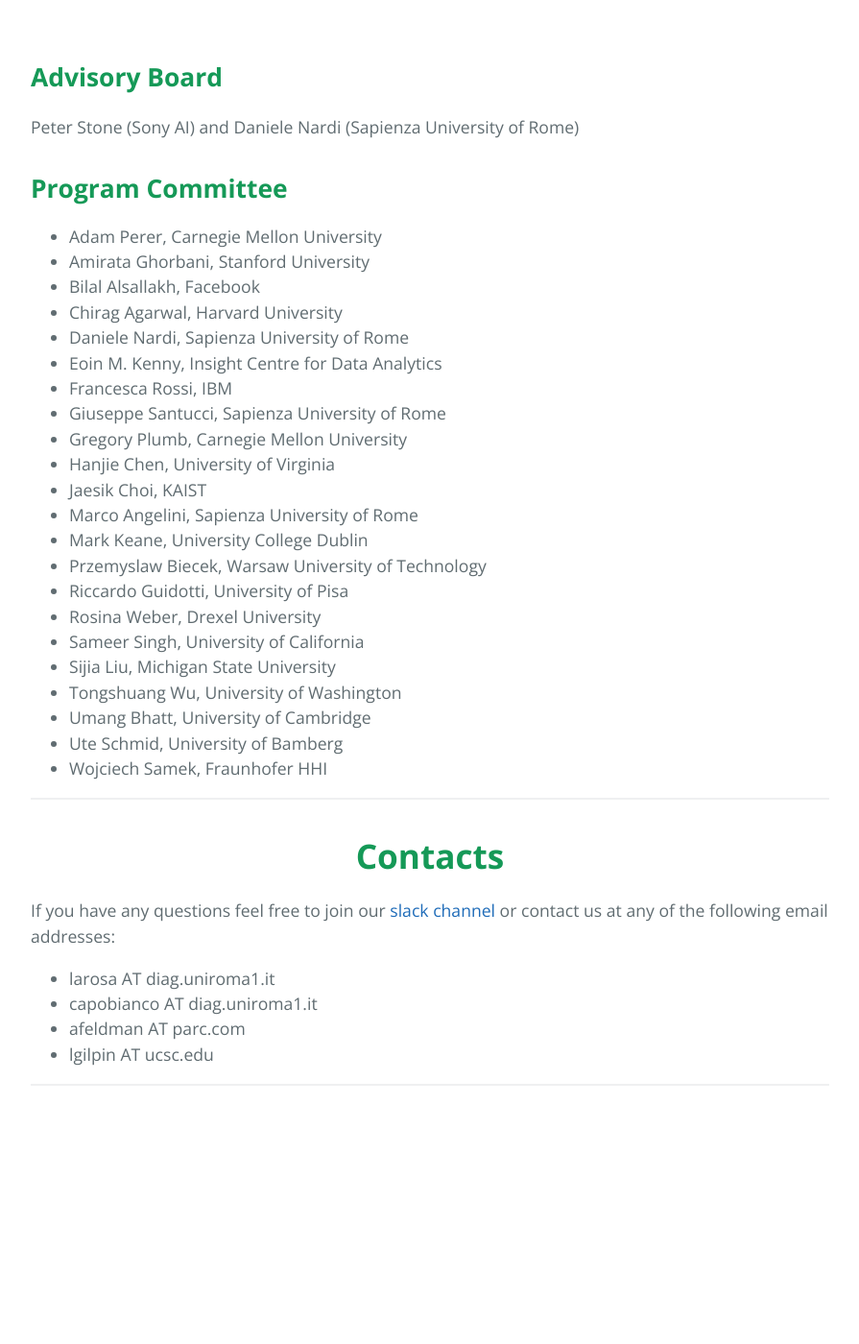
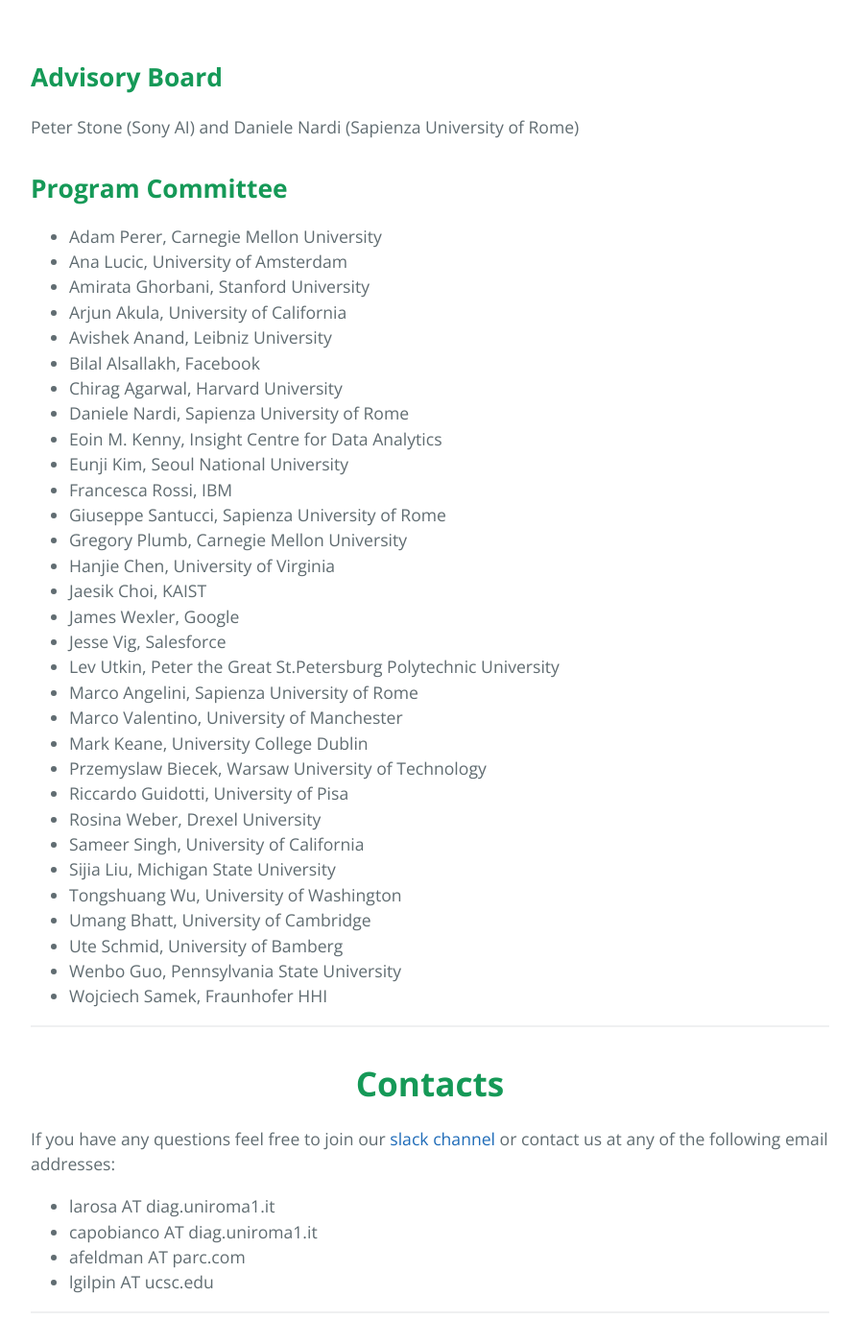
Before and after one commit to xai4debugging/xai4debugging.github.io, a Jekyll site: the page built from index.md, in a window 1280 px wide and 1400 px high, scrolled down 5474 px. Shown: the whole window at 96% size, without its empty margins (192-1087 px from the left). Built offline with Jekyll 4.4.1, drawn with Linux system fonts in a browser that asks for light colours; before the commit the page ends 6653 px from its top, so only the background shows below that; some of the changed text lies outside the part shown.

Commit message:
added new program committee members

```diff
--- a/_config.yml
+++ b/_config.yml
@@ -1,5 +1,5 @@
 title: eXplainable AI approaches for debugging and diagnosis.
-description: Workshop @ NeurIPS2021 | 13-14 December
+description: Workshop @ NeurIPS2021 | 14 December
 show_downloads: true
 google_analytics:
 theme: jekyll-theme-cayman
--- a/_layouts/default.html
+++ b/_layouts/default.html
@@ -104,7 +104,7 @@
 
     <header class="page-header" role="banner">
       <h1 class="project-name">eXplainable AI approaches for debugging and diagnosis.</h1>
-      <h2 class="project-tagline">Workshop @ NeurIPS2021 | 13-14 December</h1>
+      <h2 class="project-tagline">Workshop @ NeurIPS2021 | 14 December</h1>
       {% if site.show_downloads %}
          <a href="#about" class="btn">About</a>
         <a href="#call-for-papers" class="btn">CFP</a>
--- a/index.md
+++ b/index.md
@@ -265,17 +265,25 @@ Peter Stone (Sony AI) and Daniele Nardi (Sapienza University of Rome)
 
 ## **Program Committee**
 - Adam Perer, Carnegie Mellon University
+- Ana Lucic, University of Amsterdam
 - Amirata Ghorbani, Stanford University
+- Arjun Akula, University of California
+- Avishek Anand, Leibniz University
 - Bilal Alsallakh, Facebook
 - Chirag Agarwal, Harvard University
 - Daniele Nardi, Sapienza University of Rome
 - Eoin M. Kenny,  Insight Centre for Data Analytics
+- Eunji Kim, Seoul National University
 - Francesca Rossi, IBM
 - Giuseppe Santucci, Sapienza University of Rome
 - Gregory Plumb, Carnegie Mellon University
 - Hanjie Chen, University of Virginia
 - Jaesik Choi, KAIST
+- James Wexler, Google
+- Jesse Vig, Salesforce
+- Lev Utkin, Peter the Great St.Petersburg Polytechnic University
 - Marco Angelini, Sapienza University of Rome
+- Marco Valentino, University of Manchester
 - Mark Keane, University College Dublin
 - Przemyslaw Biecek, Warsaw University of Technology
 - Riccardo Guidotti, University of Pisa
@@ -285,6 +293,7 @@ Peter Stone (Sony AI) and Daniele Nardi (Sapienza University of Rome)
 - Tongshuang Wu, University of Washington
 - Umang Bhatt, University of Cambridge
 - Ute Schmid, University of Bamberg
+- Wenbo Guo, Pennsylvania State University
 - Wojciech Samek, Fraunhofer HHI
 
 <hr>
```
